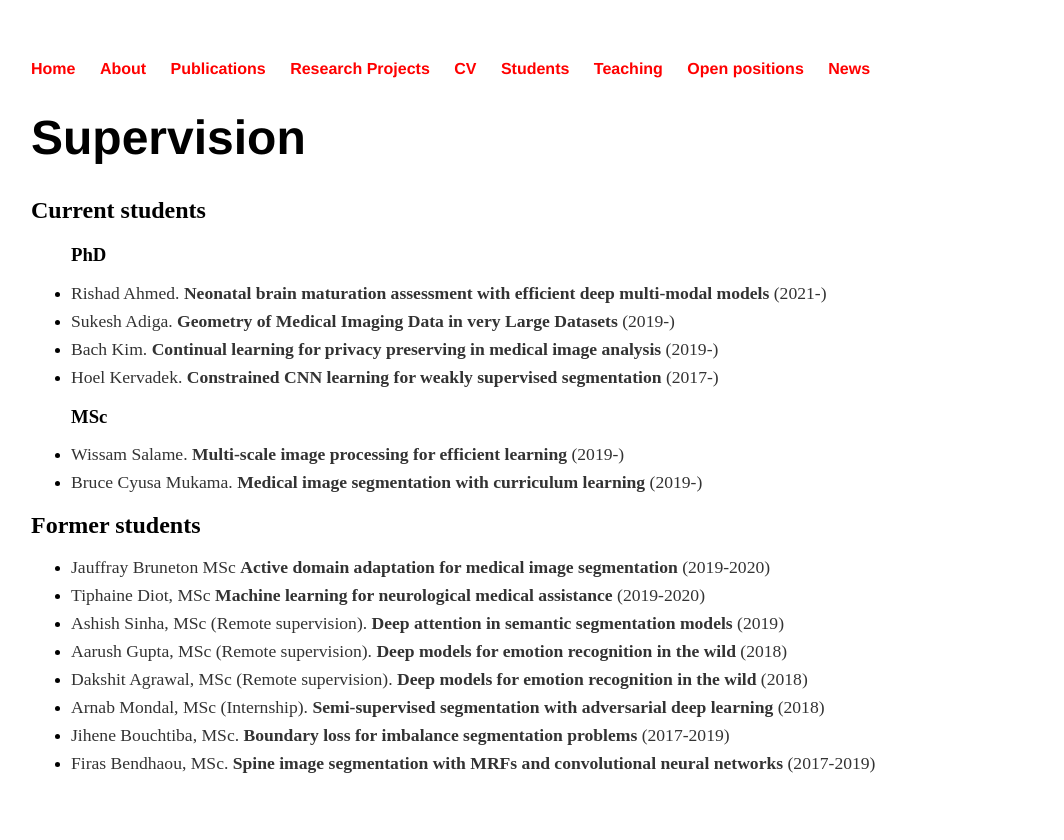
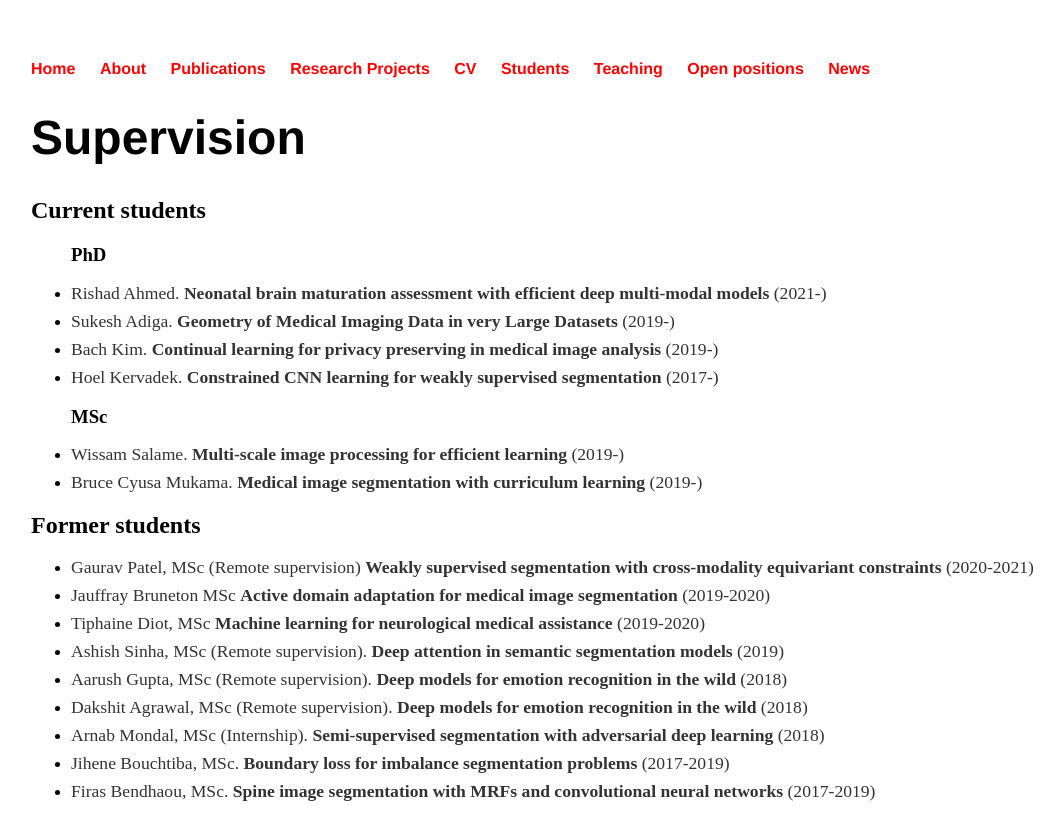
Before and after one commit to josedolz/josedolz.github.io, a Jekyll site: the page built from students/index.html, in a window 1280 px wide. Shown: the top 840 px of the page, without its empty margins (97-1161 px from the left). Built offline with Jekyll 4.4.1, drawn with Linux system fonts in a browser that asks for light colours.

Commit message:
Update index.html

```diff
--- a/students/index.html
+++ b/students/index.html
@@ -18,6 +18,7 @@ title: students
 
 	<h2>Former students</h2>
 	<ul>
+		<li><p1>Gaurav Patel, MSc (Remote supervision) <strong>Weakly supervised segmentation with cross-modality equivariant constraints </strong> (2020-2021)</p1></li>
 		<li><p1>Jauffray Bruneton MSc <strong>Active domain adaptation for medical image segmentation </strong> (2019-2020)</p1></li>
 		<li><p1>Tiphaine Diot, MSc <strong>Machine learning for neurological medical assistance </strong> (2019-2020)</p1></li>
 		<li><p1>Ashish Sinha, MSc (Remote supervision). <strong>Deep attention in semantic segmentation models</strong> (2019)</p1></li>
```
